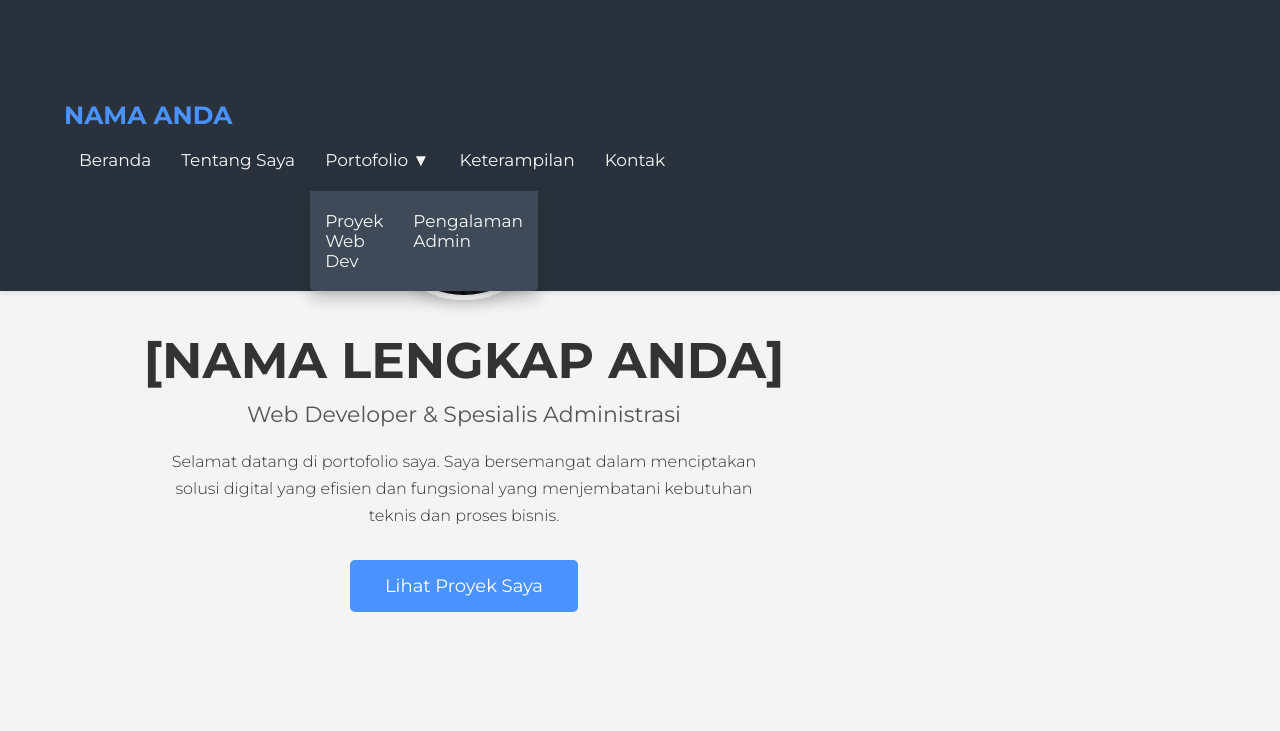
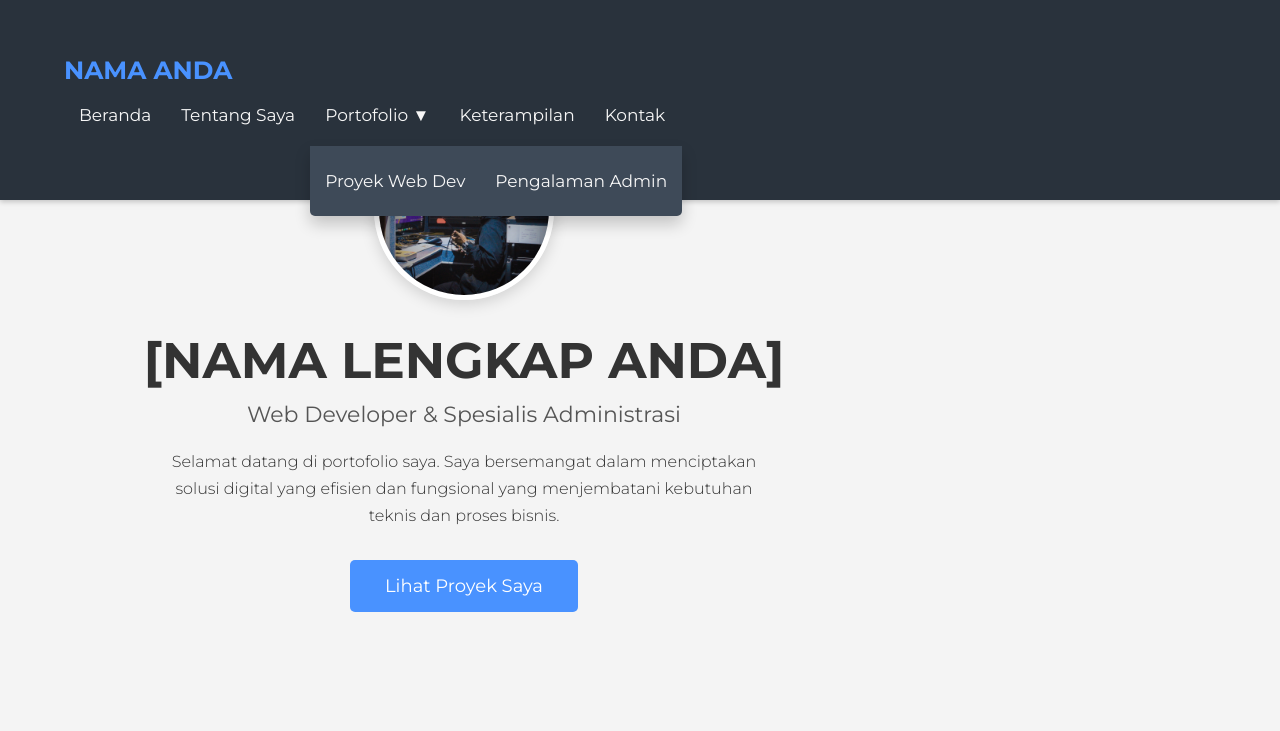
Before and after one commit to fajarraden09/myportofolio, a PHP site: page / in a window 1280 px wide. Shown: the top 731 px of the page. Run offline with PHP 8.4, Linux system fonts and the light colour scheme.

Commit message:
ini up 5

```diff
--- a/style.css
+++ b/style.css
@@ -45,18 +45,23 @@
 }
 
 /* 2. Header & Navigasi */
+/* Mengatur Header Utama */
 #header {
-	position: fixed;
+	position: fixed; /* Kunci agar header menempel di atas */
+	top: 0;
+	left: 0;
+	width: 100%;
+	height: 70px; /* Tinggi header yang pas */
+	background-color: var(--dark-bg);
+	box-shadow: 0 2px 5px rgba(0, 0, 0, 0.2);
 	z-index: 1000;
-	left: 0;
-	top: 0;
-	width: 100%;
-	background-color: var(--dark-bg);
-	box-shadow: 0 2px 5px rgba(0,0,0,0.1);
+	display: flex;
+	align-items: center;
 }
 
-#header .header {
-	min-height: 8vh;
+/* Mengatur Container di dalam Header */
+#header .container {
+	min-height: auto; /* INI KUNCINYA: Menghapus tinggi 100vh dari header */
 	width: 90%;
 	max-width: 1200px;
 	margin: 0 auto;
@@ -65,6 +70,7 @@
 	justify-content: space-between;
 }
 
+/* Mengatur Brand/Logo */
 #header .brand h1 {
 	font-size: 2.5rem;
 	color: white;
@@ -74,9 +80,11 @@
 	color: var(--primary-color);
 }
 
+/* Mengatur Daftar Navigasi */
 #header .nav-list ul {
 	list-style: none;
 	display: flex;
+	align-items: center; /* Memastikan semua item sejajar */
 }
 
 #header .nav-list ul li a {
@@ -91,7 +99,7 @@
 	color: var(--primary-color);
 }
 
-/* Dropdown Menu */
+/* Mengatur Dropdown Menu */
 .dropdown {
 	position: relative;
 }
@@ -101,27 +109,29 @@
 	left: 0;
 	top: 100%;
 	background-color: #3e4a58;
-	min-width: 220px;
 	list-style: none;
-	box-shadow: 0 8px 16px rgba(0,0,0,0.2);
+	box-shadow: 0 8px 16px rgba(0, 0, 0, 0.2);
 	border-radius: 0 0 5px 5px;
+	padding: 5px 0;
 }
 .dropdown:hover .dropdown-content {
 	display: block;
 }
 .dropdown-content a {
-	padding: 12px 16px;
+	padding: 10px 25px;
 	font-size: 1.5rem;
+	color: var(--light-text);
+	display: block;
+	white-space: nowrap; /* Mencegah teks turun baris */
 }
 .dropdown-content a:hover {
 	background-color: var(--primary-color);
 	color: white;
 }
 
-/* Hamburger Menu (Mobile) - disembunyikan di desktop */
+/* Sembunyikan Hamburger di Desktop */
 #header .hamburger {
 	display: none;
-	z-index: 100;
 }
 
 
```
